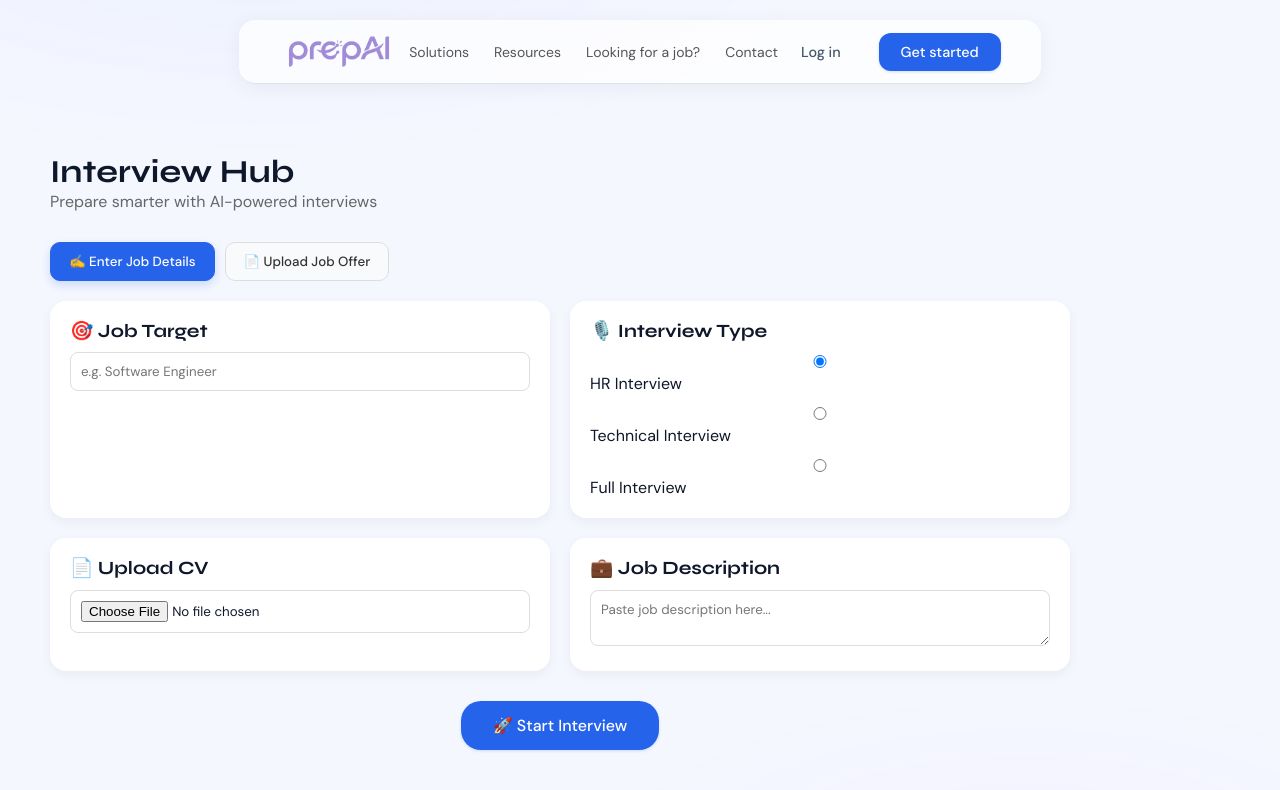
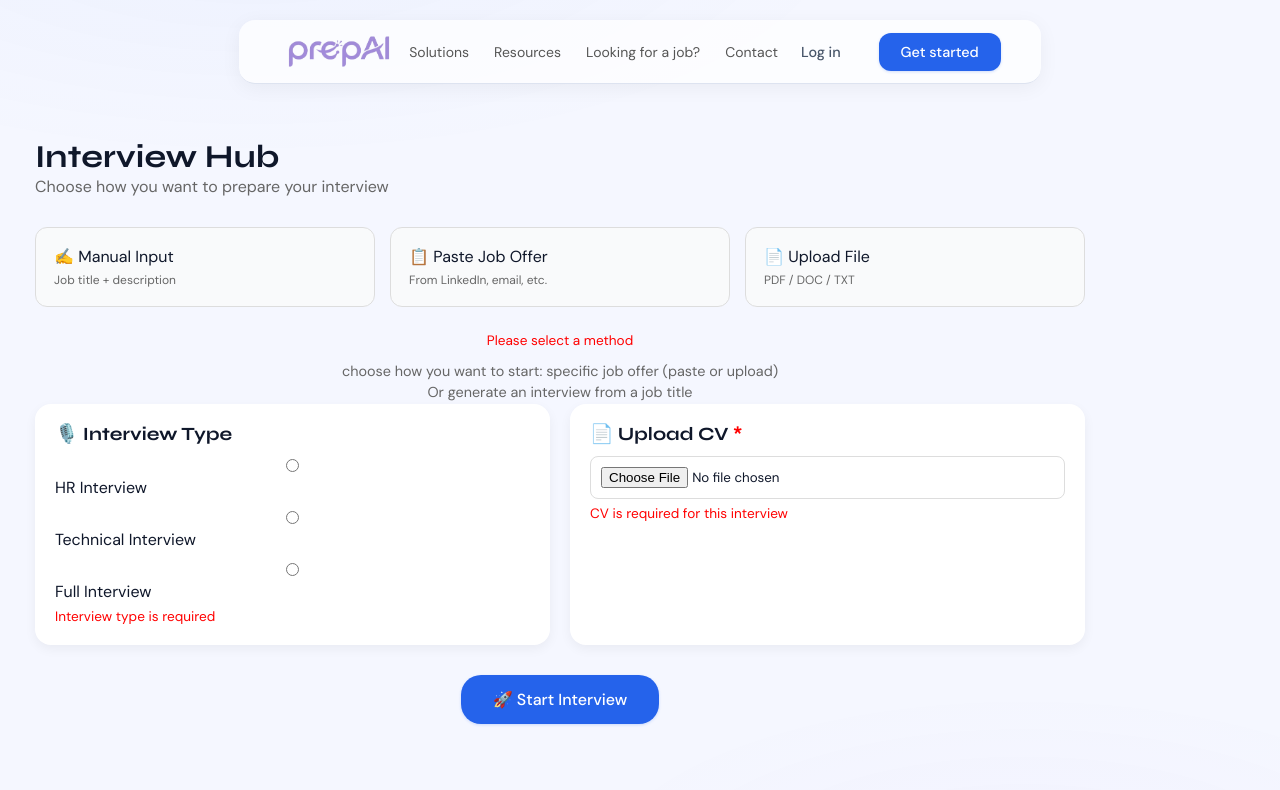
Before and after one commit to indexkboss/ai-interview-simulator, a React app in the folder frontend/: page /dashboard in a window 1280 px wide. Both pictures are taken after a click on the button "🚀 Start Interview". Shown: the top 790 px of the page. Built offline with nearby package versions, Linux system fonts and the light colour scheme; the HTML template or start-up script is replaced by a standard one.

Commit message:
3 options to upload job offer added in dashboard

```diff
--- a/frontend/src/pages/Dashboard.css
+++ b/frontend/src/pages/Dashboard.css
@@ -1,5 +1,5 @@
 .dashboard {
-  padding: 40px;
+  padding: 25px;
     margin: auto;
   margin: 10px;
   max-width: 1100px;
@@ -101,3 +101,50 @@
   border-color: #2563eb;
   box-shadow: 0 4px 10px rgba(37, 99, 235, 0.2);
 }
+
+
+.mode-selection {
+  display: grid;
+  grid-template-columns: repeat(3, 1fr);
+  gap: 15px;
+  margin-bottom: 25px;
+}
+
+.mode-card {
+  padding: 18px;
+  border: 1px solid #ddd;
+  border-radius: 12px;
+  cursor: pointer;
+  transition: 0.2s;
+  background: #f9fafb;
+}
+
+.mode-card:hover {
+  transform: translateY(-3px);
+}
+
+.mode-card p {
+  font-size: 12px;
+  color: #666;
+  margin-top: 5px;
+}
+
+.mode-card.active {
+  border-color: #2563eb;
+  background: #eef2ff;
+  box-shadow: 0 4px 12px rgba(37,99,235,0.15);
+}
+
+.error {
+  color: red;
+  font-size: 0.85rem;
+  margin-top: 6px;
+}
+
+.info-text {
+  text-align: center;
+  font-size: 0.9rem;
+  color: #666;
+  margin-top: 12px;
+  line-height: 1.5;
+}
--- a/frontend/src/pages/Dashboard.jsx
+++ b/frontend/src/pages/Dashboard.jsx
@@ -1,62 +1,136 @@
 import { useState } from 'react';
 import './Dashboard.css';
 import Navbar from '../components/Navbar';
-import { Link } from 'react-router-dom';
-
-
+import { useNavigate } from 'react-router-dom';
 
 export default function Dashboard() {
-  const [mode, setMode] = useState('manual'); // manual | upload
+  const navigate = useNavigate();
+
+  const [mode, setMode] = useState(null);
+  // 'manual' | 'paste' | 'upload'
+
   const [jobTitle, setJobTitle] = useState('');
-  const [interviewType, setInterviewType] = useState('hr');
+  const [jobDescription, setJobDescription] = useState('');
+  const [jobOfferText, setJobOfferText] = useState('');
+  const [interviewType, setInterviewType] = useState('');
+  const [file, setFile] = useState(null);
+  const [cvFile, setCvFile] = useState(null);
+
+  const [submitted, setSubmitted] = useState(false);
+
+  const [errors, setErrors] = useState({});
+
+ const handleStart = () => {
+  setSubmitted(true); // 👈 ADD THIS
+
+  let newErrors = {};
+
+  if (!interviewType) {
+    newErrors.interviewType = 'Interview type is required';
+  }
+
+  if (!mode) {
+    newErrors.mode = 'Please select a method';
+  }
+
+  if (interviewType !== 'hr' && !cvFile) {
+    newErrors.cv = 'CV is required for this interview';
+  }
+
+  if (mode === 'manual') {
+    if (!jobTitle) {
+      newErrors.jobTitle = 'Job title is required';
+    }
+  }
+
+  if (mode === 'paste') {
+    if (!jobOfferText) {
+      newErrors.jobOffer = 'Job offer is required';
+    }
+  }
+
+  if (mode === 'upload') {
+    if (!file) {
+      newErrors.file = 'File is required';
+    }
+  }
+
+  setErrors(newErrors);
+
+  if (Object.keys(newErrors).length > 0) return;
+
+  navigate('/interview-room', {
+    state: {
+      mode,
+      jobTitle,
+      jobDescription,
+      jobOfferText,
+      interviewType,
+      fileName: file?.name || null,
+      cvName: cvFile?.name || null,
+    },
+  });
+};
 
   return (
     <>
       <Navbar />
+
       <div className="dashboard">
 
-      {/* Header */}
+        {/* HEADER */}
         <div className="dashboard-header">
           <h1>Interview Hub</h1>
-        <p>Prepare smarter with AI-powered interviews</p>
+          <p>Choose how you want to prepare your interview</p>
         </div>
 
-      {/* MODE SWITCH (no CSS break) */}
-      <div className="mode-switch">
-        <button
-          className={mode === 'manual' ? 'active' : ''}
+        {/* MODE SELECTION */}
+        <div className="mode-selection">
+
+          <div
+            className={`mode-card ${mode === 'manual' ? 'active' : ''}`}
             onClick={() => setMode('manual')}
           >
-          ✍️ Enter Job Details
-        </button>
+            ✍️ Manual Input
+            <p>Job title + description</p>
+          </div>
 
-        <button
-          className={mode === 'upload' ? 'active' : ''}
+          <div
+            className={`mode-card ${mode === 'paste' ? 'active' : ''}`}
+            onClick={() => setMode('paste')}
+          >
+            📋 Paste Job Offer
+            <p>From LinkedIn, email, etc.</p>
+          </div>
+
+          <div
+            className={`mode-card ${mode === 'upload' ? 'active' : ''}`}
             onClick={() => setMode('upload')}
           >
-          📄 Upload Job Offer
-        </button>
+            📄 Upload File
+            <p>PDF / DOC / TXT</p>
           </div>
 
-      {/* Main Grid */}
+        </div>
+{errors.mode && (
+  <p className="error" style={{ textAlign: 'center', marginTop: 10 }}>
+    {errors.mode}
+  </p>
+)}
+{submitted && !mode && (
+  <p className="info-text">
+    choose how you want to start:
+    specific job offer (paste or upload)
+    <br/>Or generate an interview from a job title
+  </p>
+)}
+        {/* GRID */}
         <div className="dashboard-grid">
 
-        {/* 🎯 Job Title (ONLY manual) */}
-        {mode === 'manual' && (
-          <div className="dashboard-card">
-            <h3>🎯 Job Target</h3>
-            <input
-              type="text"
-              placeholder="e.g. Software Engineer"
-              value={jobTitle}
-              onChange={(e) => setJobTitle(e.target.value)}
-            />
-          </div>
-        )}
-
-        {/* 🎙️ Interview Type (ALWAYS visible) */}
+          {/* INTERVIEW TYPE */}
           <div className="dashboard-card">
             <h3>🎙️ Interview Type</h3>
+
             <div className="radio-group">
               <label>
                 <input
@@ -88,27 +162,72 @@ export default function Dashboard() {
                 Full Interview
               </label>
             </div>
+            {errors.interviewType && (
+  <p className="error">{errors.interviewType}</p>
+)}
           </div>
 
-        {/* 📄 Upload CV (ALWAYS visible) */}
 <div className="dashboard-card">
-          <h3>📄 Upload CV</h3>
-          <input type="file" accept=".pdf,.doc,.docx" />
+<h3>
+  📄 Upload CV{' '}
+  {interviewType !== 'hr' && (
+    <span style={{ color: 'red' }}>*</span>
+  )}
+</h3>  <input
+    type="file"
+    accept=".pdf,.doc,.docx"
+    onChange={(e) => setCvFile(e.target.files[0])}
+  />
+  {cvFile && <p>Selected: {cvFile.name}</p>}
+  {errors.cv && <p className="error" style={{ color: 'red' }}>{errors.cv}</p>}
 </div>
 
-        {/* 💼 Job Description (manual) */}
+          {/* MANUAL MODE */}
           {mode === 'manual' && (
+            <>
+              <div className="dashboard-card">
+                <h3>🎯 Job Title <span className="required" style={{ color: 'red' }}>*</span></h3>
+                <input
+                  value={jobTitle}
+                  onChange={(e) => setJobTitle(e.target.value)}
+
+                  placeholder="e.g. Software Engineer"
+                />
+              </div>
+
               <div className="dashboard-card">
                 <h3>💼 Job Description</h3>
-            <textarea placeholder="Paste job description here..." />
+                <textarea
+                  value={jobDescription}
+                  onChange={(e) => setJobDescription(e.target.value)}
+                  placeholder="Paste job description..."
+                />
+              </div>
+            </>
+          )}
+
+          {/* PASTE MODE */}
+          {mode === 'paste' && (
+            <div className="dashboard-card">
+              <h3>📋 Paste Job Offer<span className="required" style={{ color: 'red' }}>*</span></h3>
+              <textarea
+                value={jobOfferText}
+                onChange={(e) => setJobOfferText(e.target.value)}
+                placeholder="Paste LinkedIn job offer, email, etc..."
+              />
             </div>
           )}
 
-        {/* 📄 Job Offer Upload (upload mode) */}
+          {/* UPLOAD MODE */}
           {mode === 'upload' && (
             <div className="dashboard-card">
-            <h3>📄 Upload Job Offer</h3>
-            <input type="file" accept=".pdf,.doc,.docx" />
+              <h3>📄 Upload File<span className="required" style={{ color: 'red' }}>*</span></h3>
+              <input
+                type="file"
+                accept=".pdf,.doc,.docx,.txt"
+                onChange={(e) => setFile(e.target.files[0])}
+              />
+              {file && <p>Selected: {file.name}</p>}
             </div>
           )}
 
@@ -116,7 +235,7 @@ export default function Dashboard() {
 
         {/* CTA */}
         <div className="dashboard-action">
-        <button className="btn btn-primary btn-lg">
+          <button className="btn btn-primary btn-lg" onClick={handleStart}>
             🚀 Start Interview
           </button>
         </div>
```
Lines whose indentation alone changed are shown as unchanged.
